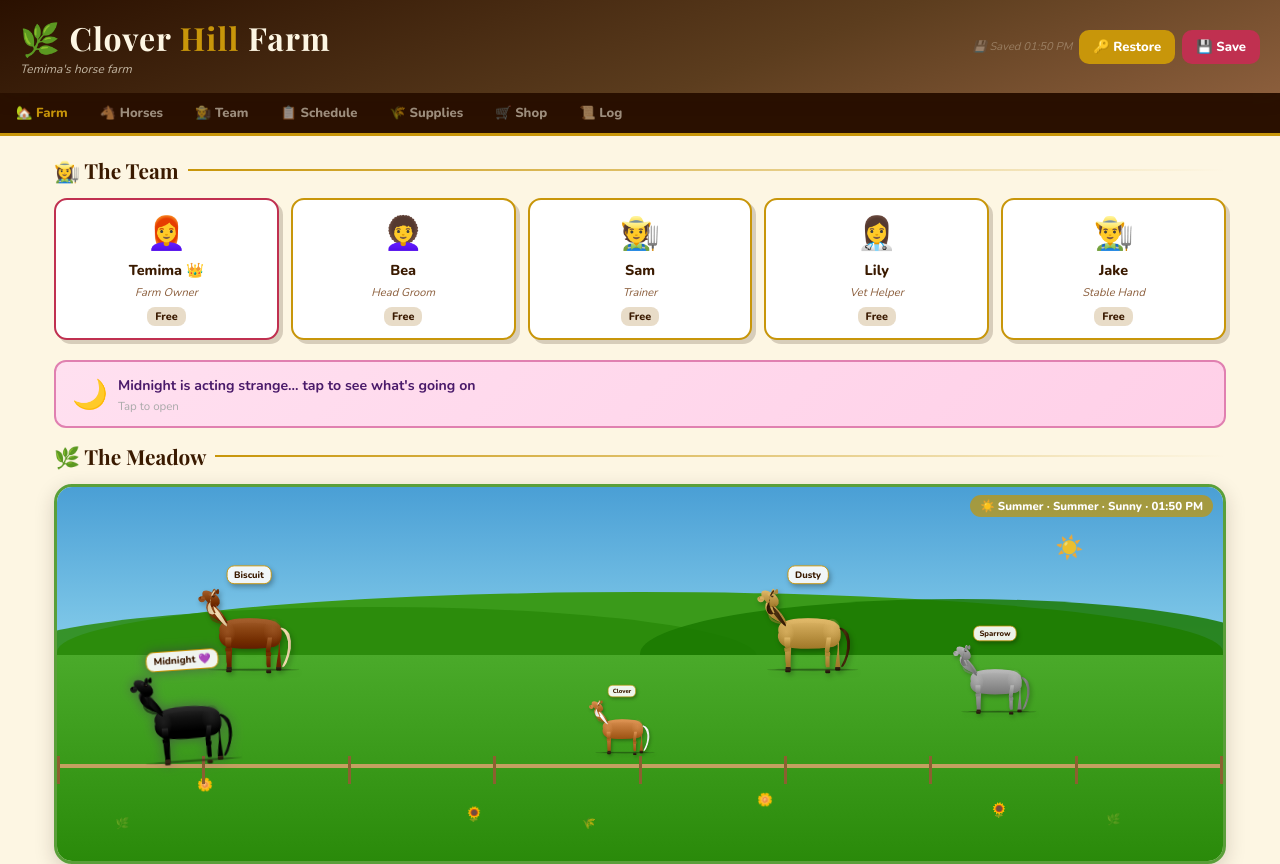
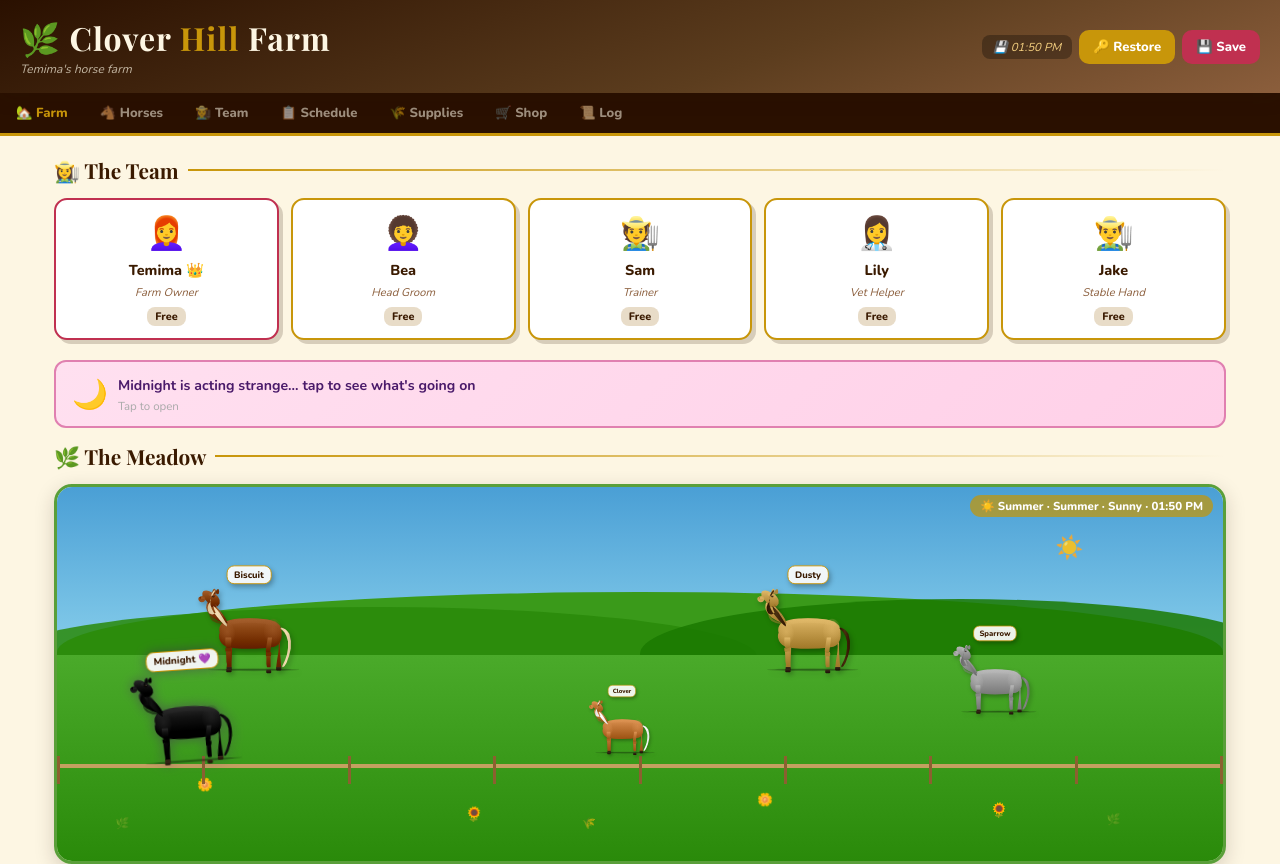
Before and after one commit to akivamac/horses, a plain HTML site: page horse-farm.html in a window 1280 px wide. Shown: the top 864 px of the page. Drawn offline with nearby package versions, Linux system fonts and the light colour scheme; a web font is replaced by a local one.

Commit message:
Fix save indicator visibility

```diff
--- a/horse-farm.html
+++ b/horse-farm.html
@@ -424,7 +424,7 @@ main{max-width:1200px;margin:0 auto;padding:20px 14px 60px;}
     <div class="farm-sub">Temima's horse farm</div>
   </div>
   <div class="header-right">
-    <span id="save-indicator" style="font-size:.7rem;color:rgba(253,246,227,.6);font-style:italic;align-self:center;opacity:.5;transition:opacity .5s;"></span>
+    <span id="save-indicator" style="font-size:.72rem;color:#f5d080;font-style:italic;align-self:center;padding:4px 8px;background:rgba(0,0,0,.3);border-radius:8px;min-width:90px;text-align:center;"></span>
     <button class="btn btn-hay" onclick="openRestore()" data-tip="Load saved farm">🔑 Restore</button>
     <button class="btn btn-rose" onclick="openLogout()" data-tip="Save your farm">💾 Save</button>
   </div>
@@ -3092,13 +3092,8 @@ function autoSave(){
   try{ localStorage.setItem(LS_KEY, code); }catch(e){}
   try{ sessionStorage.setItem(LS_KEY, code); }catch(e){}
   idbSave(LS_KEY, code).catch(()=>{});
-  // Update save indicator
   const el=document.getElementById('save-indicator');
-  if(el){
-    el.textContent='💾 Saved '+new Date().toLocaleTimeString([],{hour:'2-digit',minute:'2-digit'});
-    el.style.opacity='1';
-    setTimeout(()=>el.style.opacity='.5',2000);
-  }
+  if(el) el.textContent='💾 '+new Date().toLocaleTimeString([],{hour:'2-digit',minute:'2-digit'});
 }
 
 async function autoLoad(){
```
